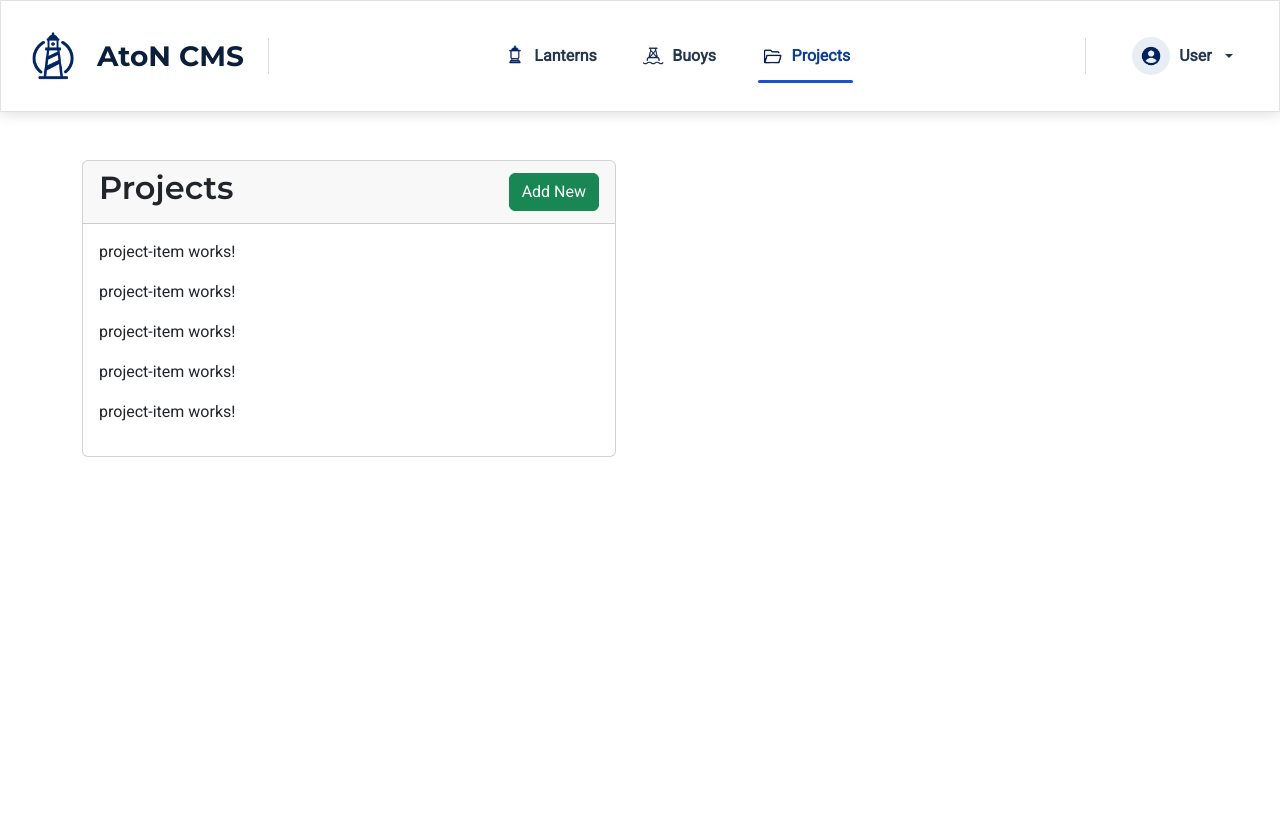
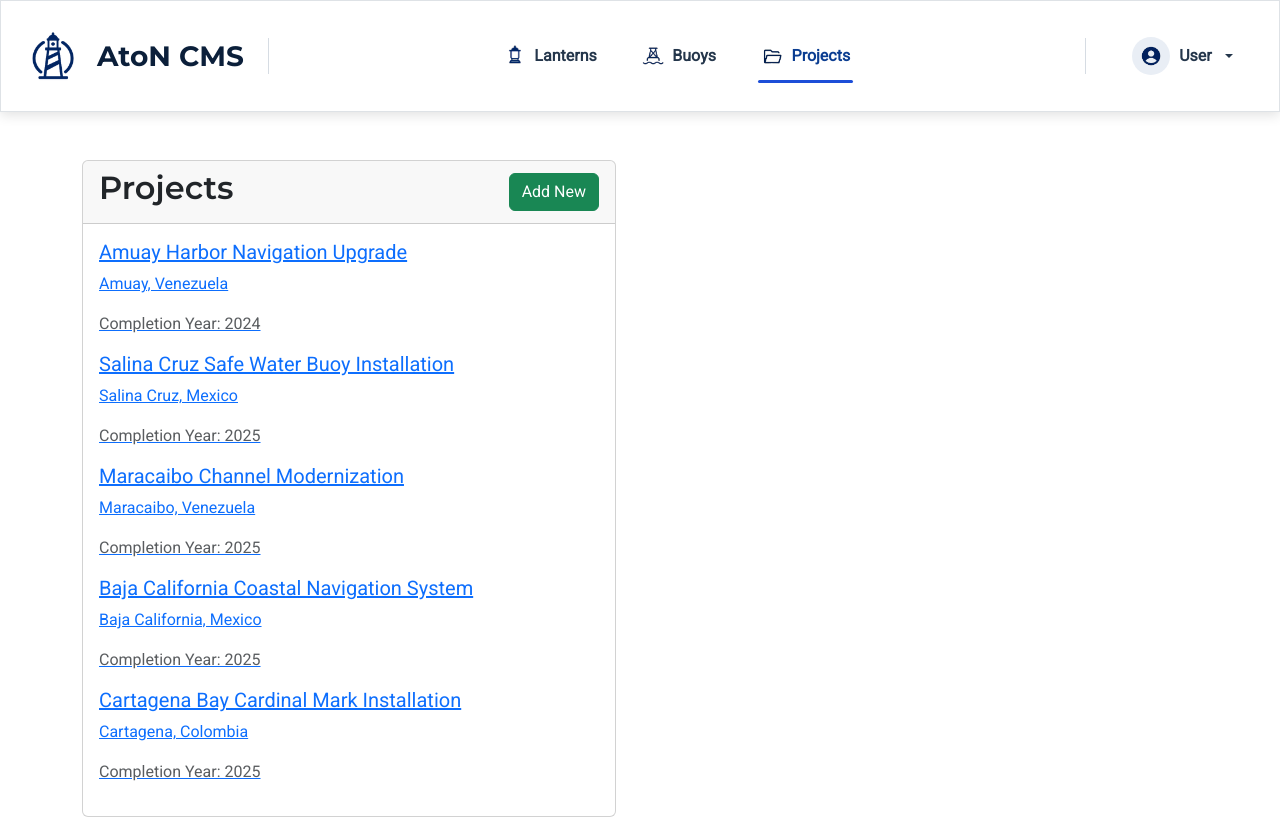
Before and after one commit to alfonsoscudiero/aton-cms, an Angular app: page /projects in a window 1280 px wide. Built offline with nearby package versions, Linux system fonts and the light colour scheme.

Commit message:
Display project information in ProjectItem component

```diff
--- a/src/app/projects/project-item/project-item.html
+++ b/src/app/projects/project-item/project-item.html
@@ -1 +1,7 @@
-<p>project-item works!</p>
+<a class="project-row">
+  <h5>{{ project.name }}</h5>
+  <p>{{ project.location }}, {{ project.country }}</p>
+  <p class="text-muted">
+    Completion Year: {{ project.completionDate }}
+  </p>
+</a>
```
